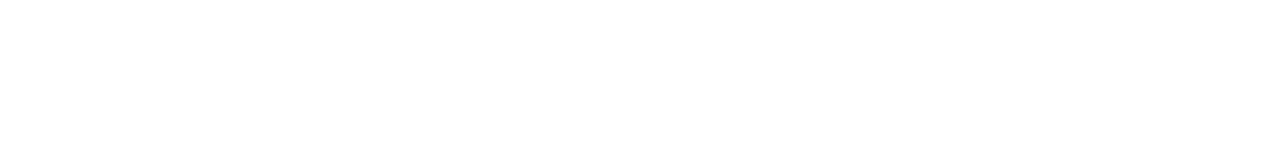
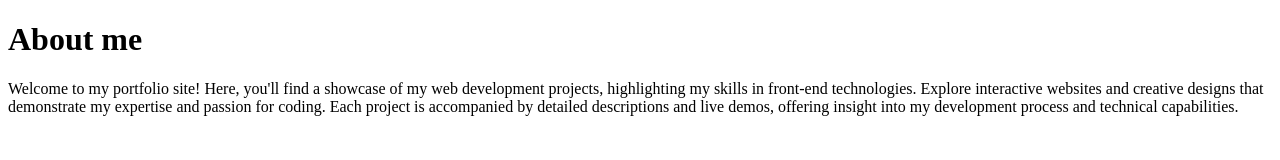
Before and after one commit to StathisPlakakis/Homepage, a plain HTML site: page src/index.html in a window 1280 px wide. Drawn offline with Linux system fonts and the light colour scheme.

Commit message:
Add header about section

```diff
--- a/src/index.html
+++ b/src/index.html
@@ -8,6 +8,19 @@
   <body>
     <header>
       <div class="header-background"></div>
+      <div class="header-info">
+        <div class="header-about">
+          <h1>About me</h1>
+          <p>
+            Welcome to my portfolio site! Here, you'll find a showcase of my web
+            development projects, highlighting my skills in front-end
+            technologies. Explore interactive websites and creative designs that
+            demonstrate my expertise and passion for coding. Each project is
+            accompanied by detailed descriptions and live demos, offering
+            insight into my development process and technical capabilities.
+          </p>
+        </div>
+      </div>
     </header>
   </body>
 </html>
--- a/src/index.js
+++ b/src/index.js
@@ -1 +1,4 @@
 import './style.css';
+import headerImage from './assets/images&icons/header.jpg';
+
+const headerInfo = document.querySelector('.header-info');
--- a/src/style.css
+++ b/src/style.css
@@ -7,8 +7,21 @@
   padding: 0;
 }
 
+html {
+  font-size: 62.5%;
+}
+
 .header-background {
+  position: fixed;
   width: 100vw;
+  height: 70vh;
   background-color: var(--header_background_color);
   clip-path: polygon(0 0, 100% 0%, 100% 40%, 0% 80%);
 }
+
+.header-about {
+  position: relative;
+  z-index: 1;
+  background-color: white;
+  max-width: 100rem;
+}
```
Also changed, not shown: src/assets/images&icons/email-outline.svg (renamed from src/assets/images:icons/email-outline.svg), src/assets/images&icons/header.jpg (renamed from src/assets/images:icons/header.jpg), src/assets/images&icons/open-in-new.svg (renamed from src/assets/images:icons/open-in-new.svg), src/assets/images&icons/phone-outline.svg (renamed from src/assets/images:icons/phone-outline.svg), 2 other files.
